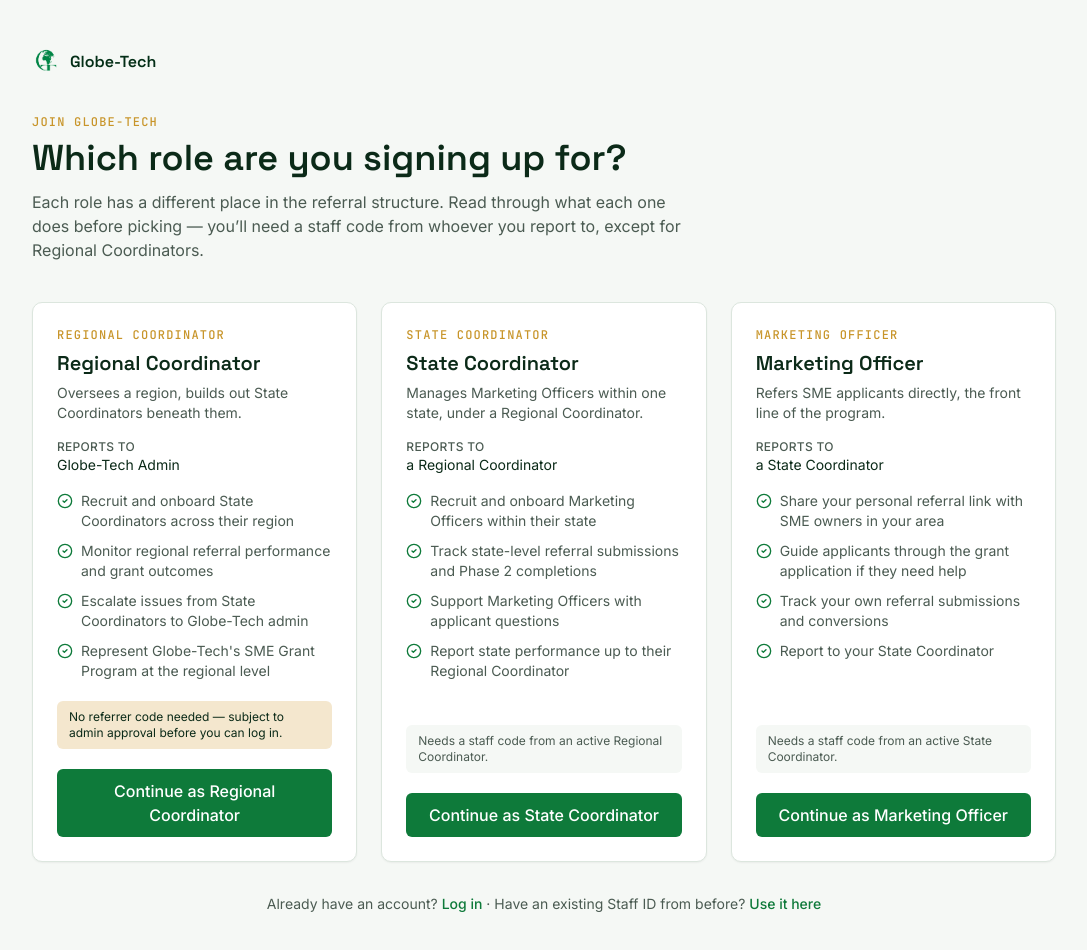
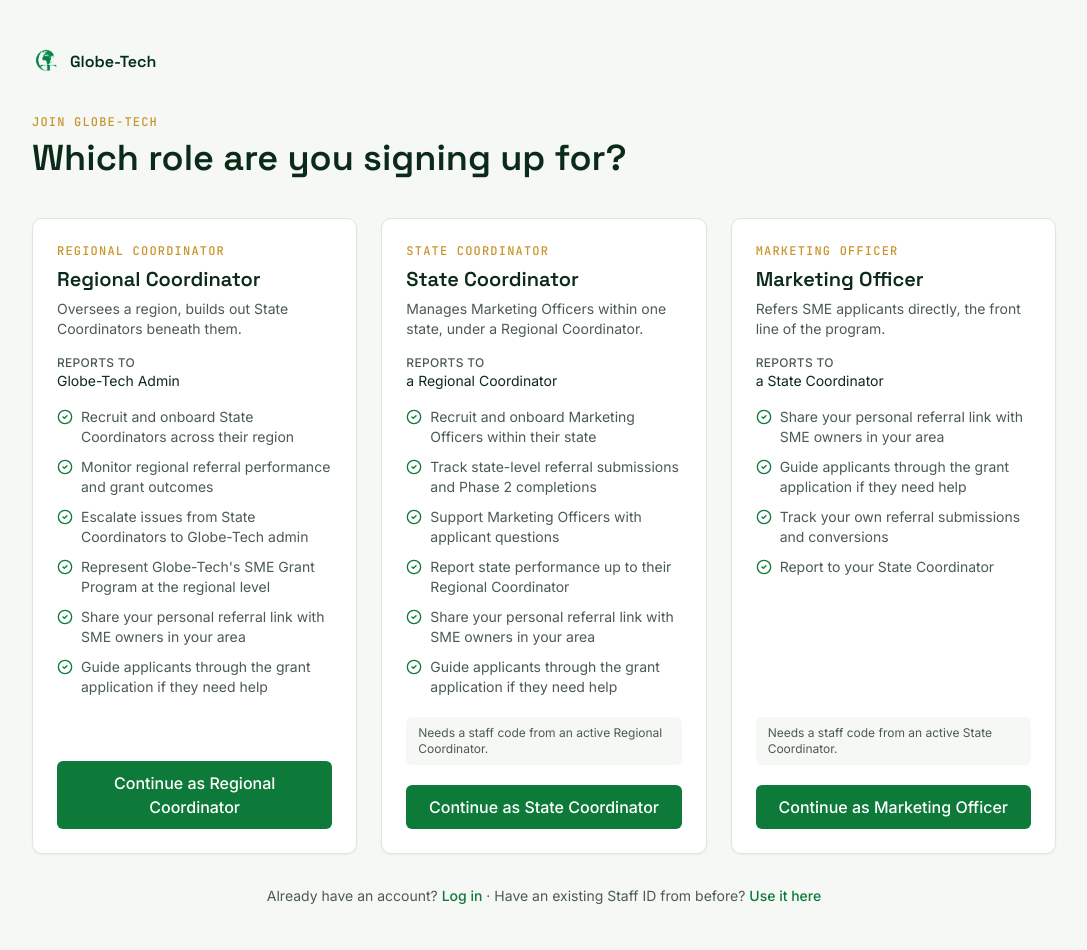
Before and after one commit to mudone1/Globe-Tech, a Next.js app: page /signup in a window 1280 px wide. Shown: the top 950 px of the page, without its empty margins (96-1183 px from the left). Built offline with nearby package versions, Linux system fonts and the light colour scheme.

Commit message:
Always show canonical tiers in leaderboard filter regardless of synced data

```diff
--- a/src/app/admin/dashboard/page.tsx
+++ b/src/app/admin/dashboard/page.tsx
@@ -20,7 +20,10 @@ import { FileText, Wallet, CheckCircle2, TrendingUp, Download, type LucideIcon }
 import { getFirebaseDb } from "@/lib/firebase-client";
 import AdminGate from "@/components/AdminGate";
 import AdminShell from "@/components/AdminShell";
+import { ROLE_CONFIGS, ROLE_ORDER } from "@/lib/staffRoles";
 import type { ApplicationRecord, StaffRecord, VisitRecord } from "@/lib/types";
+
+const CANONICAL_TIERS = ROLE_ORDER.map((r) => ROLE_CONFIGS[r].tier);
 
 const CHART_COLORS = ["#0E7A3A", "#C8952A", "#7FA688", "#054A26", "#B3392C", "#4B5B52", "#1E7A4C", "#D7E4D9"];
 
@@ -223,7 +226,10 @@ function Dashboard() {
     staffById.forEach((s) => {
       if (s.tier && s.tier.trim()) present.add(s.tier.trim());
     });
-    return ["all", ...Array.from(present).sort()];
+    const extra = Array.from(present)
+      .filter((t) => !(CANONICAL_TIERS as string[]).includes(t))
+      .sort();
+    return ["all", ...CANONICAL_TIERS, ...extra];
   }, [staffById]);
 
   return (
--- a/src/app/signup/page.tsx
+++ b/src/app/signup/page.tsx
@@ -14,11 +14,6 @@ export default function SignupRolePage() {
           <h1 className="mt-2 font-display text-3xl font-semibold text-ink sm:text-4xl">
             Which role are you signing up for?
           </h1>
-          <p className="mt-3 text-slate">
-            Each role has a different place in the referral structure. Read through what each one
-            does before picking — you&rsquo;ll need a staff code from whoever you report to,
-            except for Regional Coordinators.
-          </p>
         </header>
 
         <div className="mt-10 grid grid-cols-1 gap-6 md:grid-cols-3">
@@ -42,13 +37,9 @@ export default function SignupRolePage() {
                   ))}
                 </ul>
 
-                {config.referrerTier ? (
+                {config.referrerTier && (
                   <p className="mt-5 rounded-md bg-paper px-3 py-2 text-xs text-slate">
                     Needs a staff code from an active {config.referrerTier}.
-                  </p>
-                ) : (
-                  <p className="mt-5 rounded-md bg-goldSoft px-3 py-2 text-xs text-ink">
-                    No referrer code needed — subject to admin approval before you can log in.
                   </p>
                 )}
 
--- a/src/lib/staffRoles.ts
+++ b/src/lib/staffRoles.ts
@@ -27,6 +27,8 @@ export const ROLE_CONFIGS: Record<SignupRole, RoleConfig> = {
       "Monitor regional referral performance and grant outcomes",
       "Escalate issues from State Coordinators to Globe-Tech admin",
       "Represent Globe-Tech's SME Grant Program at the regional level",
+      "Share your personal referral link with SME owners in your area",
+      "Guide applicants through the grant application if they need help",
     ],
     reportsTo: "Globe-Tech Admin",
     referrerTier: null,
@@ -44,6 +46,8 @@ export const ROLE_CONFIGS: Record<SignupRole, RoleConfig> = {
       "Track state-level referral submissions and Phase 2 completions",
       "Support Marketing Officers with applicant questions",
       "Report state performance up to their Regional Coordinator",
+      "Share your personal referral link with SME owners in your area",
+      "Guide applicants through the grant application if they need help",
     ],
     reportsTo: "a Regional Coordinator",
     referrerTier: "Regional Coordinator",
```
